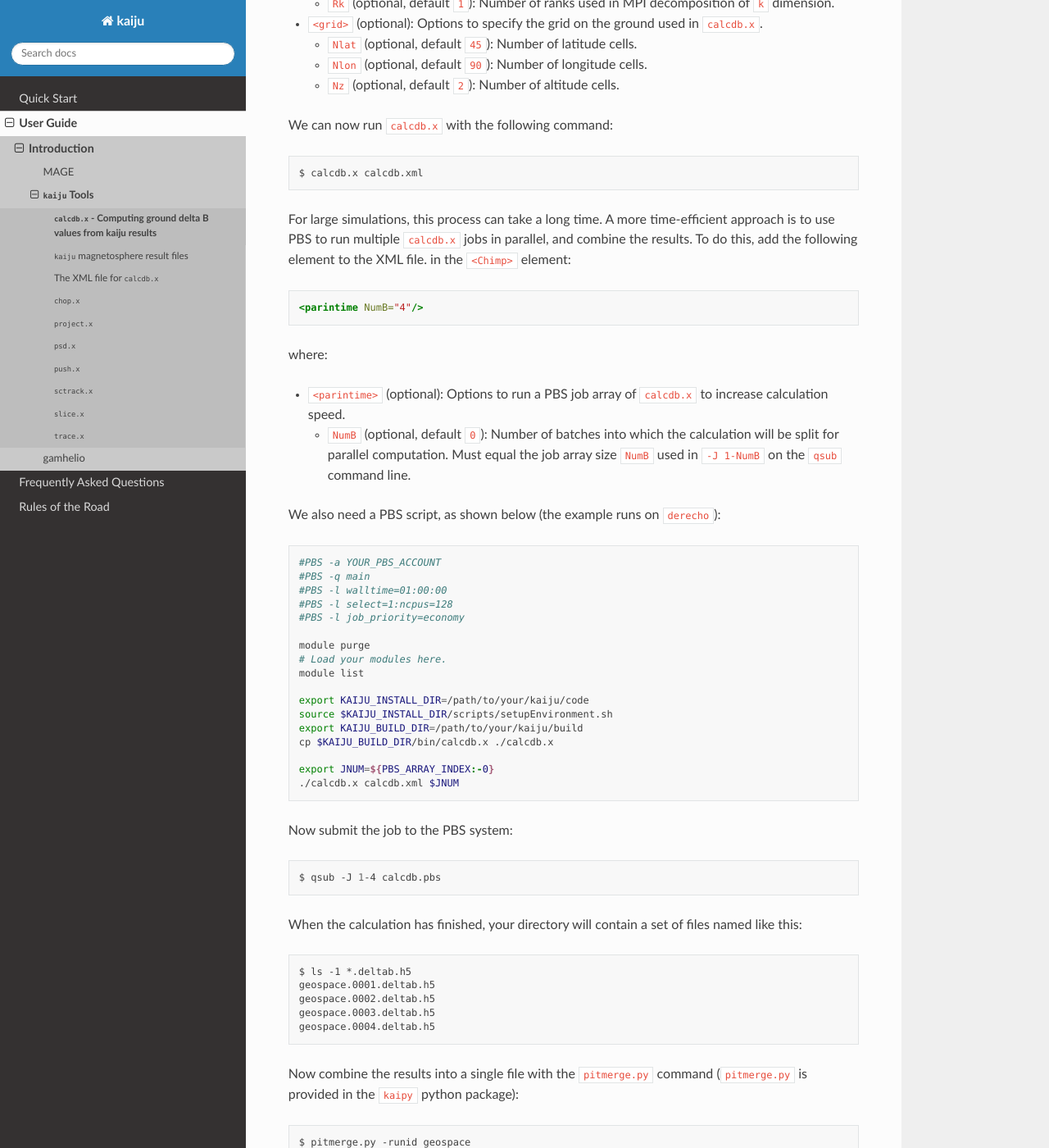
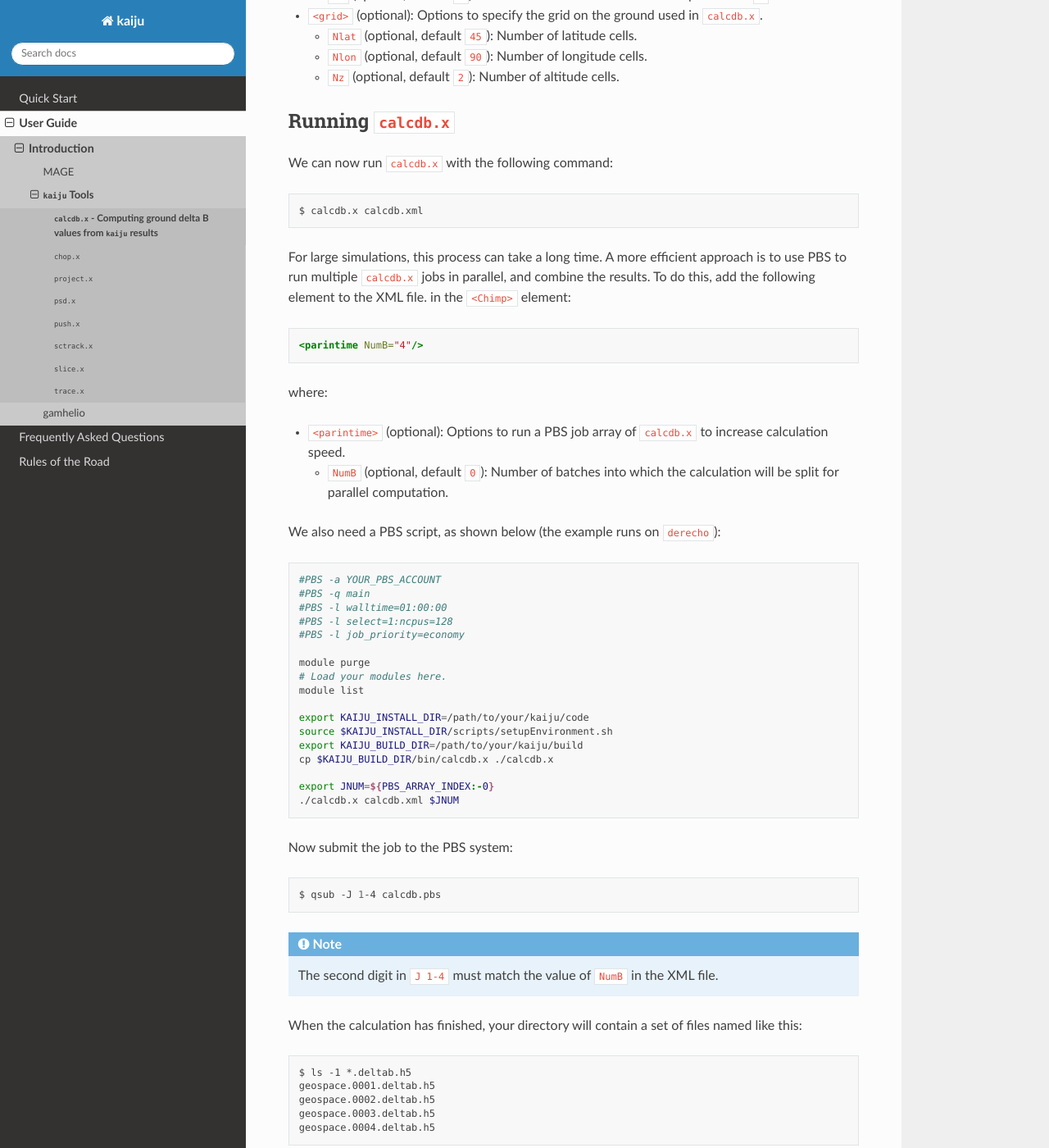
Before and after one commit to rgorby/MAGE, a Sphinx documentation site: the page built from docs/source/userGuide/kaijuTools/calcdb.rst, in a window 1280 px wide and 1400 px high, scrolled down 2009 px. Shown: the whole window at 82% size. Built offline with Sphinx 7.4.7 and the Read the Docs theme 3.1.0, drawn with Linux system fonts in a browser that asks for light colours; some of the changed text lies outside the part shown.

Commit message:
Completed simple instructions for ``calcdb.x``.

```diff
--- a/docs/source/userGuide/kaijuTools/calcdb.rst
+++ b/docs/source/userGuide/kaijuTools/calcdb.rst
@@ -1,5 +1,5 @@
-``calcdb.x`` - Computing ground delta B values from kaiju results
------------------------------------------------------------------
+``calcdb.x`` - Computing ground delta B values from ``kaiju`` results
+---------------------------------------------------------------------
 
 Introduction
 ============
@@ -21,7 +21,7 @@ In order to use ``calcdb.x``, you need the following:
 * A PBS job file to run ``calcdb.x``.
 
 ``kaiju`` magnetosphere result files
-------------------------------------
+====================================
 
 Any set of ``kaiju`` magnetosphere results can be used. This documentation
 assumes you used the MPI version the the ``kaiju`` software, e.g.
@@ -31,7 +31,7 @@ the model results from each MPI rank.
 Assume all result files are in the current directory.
 
 The XML file for ``calcdb.x``
------------------------------
+=============================
 
 The XML file read by ``calcdb.x`` should look something like this (file
 ``calcdb.xml``):
@@ -123,13 +123,16 @@ The elements and attributes of the XML file are described below.
 
   * ``Nz`` (optional, default ``2``): Number of altitude cells.
 
+Running ``calcdb.x``
+====================
+
 We can now run ``calcdb.x`` with the following command:
 
 .. code-block:: bash
 
   $ calcdb.x calcdb.xml
 
-For large simulations, this process can take a long time. A more time-efficient
+For large simulations, this process can take a long time. A more efficient
 approach is to use PBS to run multiple ``calcdb.x`` jobs in parallel, and
 combine the results. To do this, add the following element to the XML file. in
 the ``<Chimp>`` element:
@@ -144,8 +147,7 @@ where:
   to increase calculation speed.
 
   * ``NumB`` (optional, default ``0``): Number of batches into which the
-    calculation will be split for parallel computation. Must equal the job
-    array size ``NumB`` used in ``-J 1-NumB`` on the ``qsub`` command line.
+    calculation will be split for parallel computation.
 
 We also need a PBS script, as shown below (the example runs on ``derecho``):
 
@@ -175,6 +177,11 @@ Now submit the job to the PBS system:
 
   $ qsub -J 1-4 calcdb.pbs
 
+.. note::
+
+  The second digit in ``J 1-4`` must match the value of ``NumB`` in the XML
+  file.
+
 When the calculation has finished, your directory will contain a set of files
 named like this:
 
@@ -193,6 +200,6 @@ Now combine the results into a single file with the ``pitmerge.py`` command
 
   $ pitmerge.py -runid geospace
 
-where ``runid`` is the runid for the kaiju run being used for the calculation.
-This command will create the file ``geospace.deltab.h5``, which contains the
-ground delta B values for the simulation.
+where ``runid`` is the runid for the ``kaiju`` run being used for the
+calculation. This command will create the file ``geospace.deltab.h5``, which
+contains the ground delta B values for the simulation.
```
